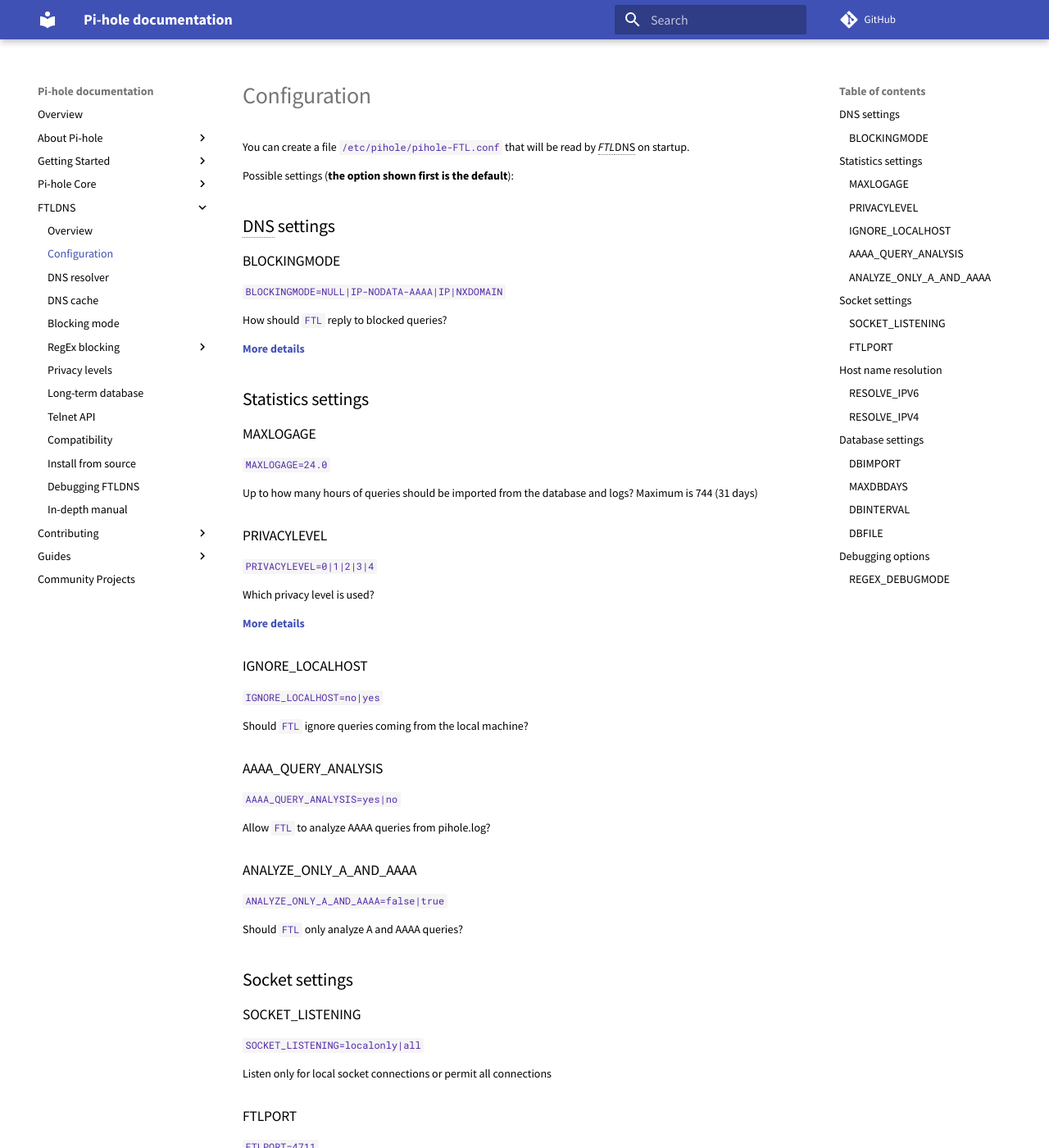
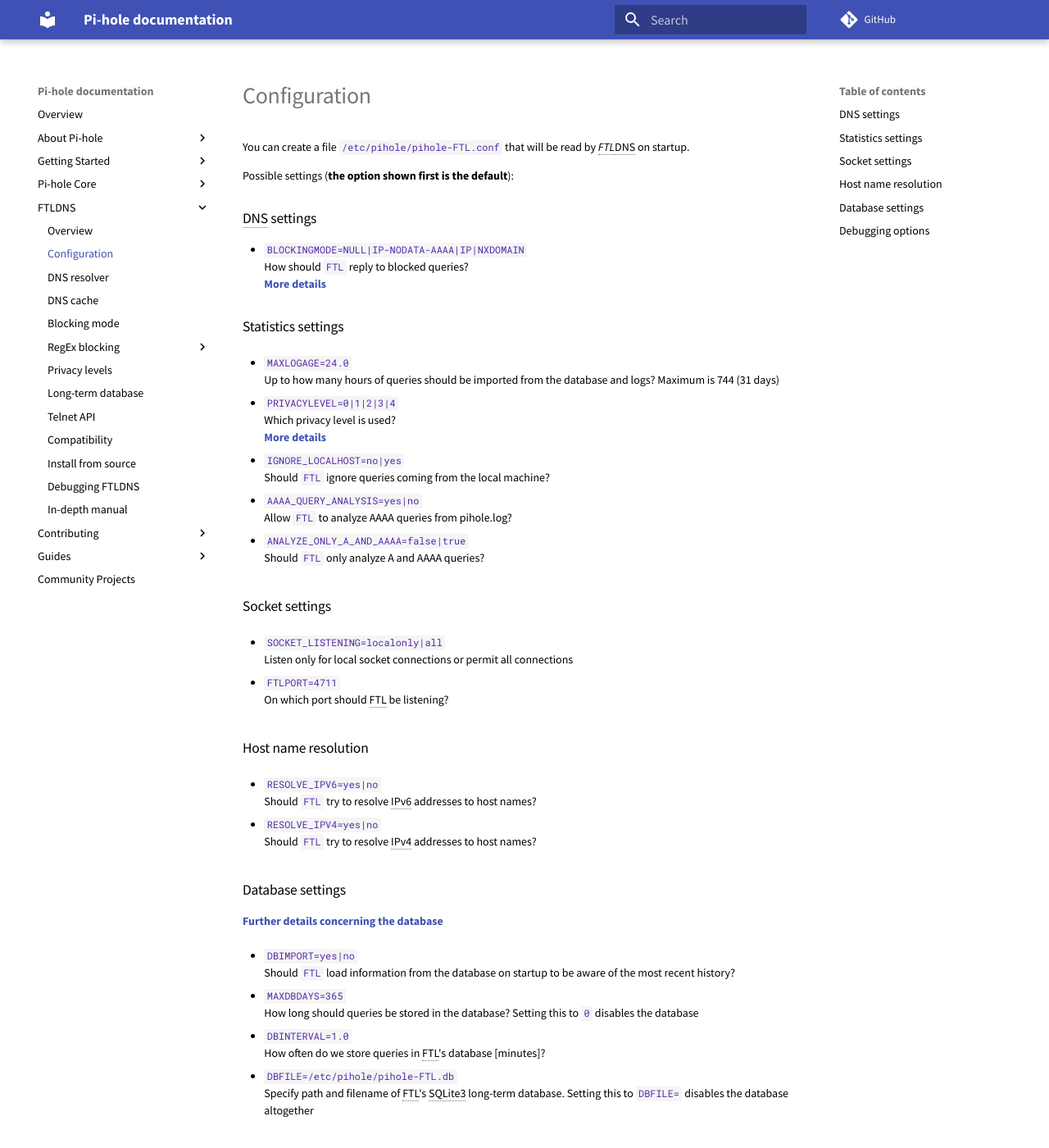
Before and after one commit to pi-hole/docs, an MkDocs documentation site: the page built from docs/ftldns/configfile.md, in a window 1280 px wide and 1400 px high. Shown: the whole window at 82% size. Built offline with MkDocs 1.6.1 and Material for MkDocs 9.7.7, drawn with Linux system fonts in a browser that asks for light colours; comment, search, counter and statistics services are not loaded; some of the changed text lies outside the part shown.

Commit message:
Condense configuration subpage further. This makes it also more readable
Signed-off-by: DL6ER <dl6er@dl6er.de>

```diff
--- a/docs/ftldns/configfile.md
+++ b/docs/ftldns/configfile.md
@@ -1,108 +1,67 @@
 You can create a file `/etc/pihole/pihole-FTL.conf` that will be read by *FTL*DNS on startup.
 
 Possible settings (**the option shown first is the default**):
+### DNS settings
 
-## DNS settings
-
-### BLOCKINGMODE
-`BLOCKINGMODE=NULL|IP-NODATA-AAAA|IP|NXDOMAIN`
-
-How should `FTL` reply to blocked queries?
-
+- `BLOCKINGMODE=NULL|IP-NODATA-AAAA|IP|NXDOMAIN`<br>
+  How should `FTL` reply to blocked queries?<br>
 **[More details](blockingmode.md)**
 
-## Statistics settings
+### Statistics settings
 
-### MAXLOGAGE
-`MAXLOGAGE=24.0`
+- `MAXLOGAGE=24.0`<br>
+  Up to how many hours of queries should be imported from the database and logs? Maximum is 744 (31 days)
 
-Up to how many hours of queries should be imported from the database and logs? Maximum is 744 (31 days)
-
-### PRIVACYLEVEL
-`PRIVACYLEVEL=0|1|2|3|4`
-
-Which privacy level is used?
-
+- `PRIVACYLEVEL=0|1|2|3|4`<br>
+  Which privacy level is used?<br>
 **[More details](privacylevels.md)**
 
-### IGNORE_LOCALHOST
-`IGNORE_LOCALHOST=no|yes`
+- `IGNORE_LOCALHOST=no|yes`<br>
+  Should `FTL` ignore queries coming from the local machine?
 
-Should `FTL` ignore queries coming from the local machine?
+- `AAAA_QUERY_ANALYSIS=yes|no`<br>
+  Allow `FTL` to analyze AAAA queries from pihole.log?
 
-### AAAA_QUERY_ANALYSIS
-`AAAA_QUERY_ANALYSIS=yes|no`
+- `ANALYZE_ONLY_A_AND_AAAA=false|true`<br>
+  Should `FTL` only analyze A and AAAA queries?
 
-Allow `FTL` to analyze AAAA queries from pihole.log?
+### Socket settings
 
-### ANALYZE_ONLY_A_AND_AAAA
-`ANALYZE_ONLY_A_AND_AAAA=false|true`
+- `SOCKET_LISTENING=localonly|all`<br>
+  Listen only for local socket connections or permit all connections
 
-Should `FTL` only analyze A and AAAA queries?
+- `FTLPORT=4711`<br>
+  On which port should FTL be listening?
 
-## Socket settings
+### Host name resolution
 
-### SOCKET_LISTENING
-`SOCKET_LISTENING=localonly|all`
+- `RESOLVE_IPV6=yes|no`<br>
+  Should `FTL` try to resolve IPv6 addresses to host names?
 
-Listen only for local socket connections or permit all connections
+- `RESOLVE_IPV4=yes|no`<br>
+  Should `FTL` try to resolve IPv4 addresses to host names?
 
-### FTLPORT
-`FTLPORT=4711`
+### Database settings
+**[Further details concerning the database](database.md)**
 
-On which port should FTL be listening?
+- `DBIMPORT=yes|no`<br>
+  Should `FTL` load information from the database on startup to be aware of the most recent history?
 
-## Host name resolution
+- `MAXDBDAYS=365`<br>
+  How long should queries be stored in the database? Setting this to `0` disables the database
 
-### RESOLVE_IPV6
-`RESOLVE_IPV6=yes|no`
+- `DBINTERVAL=1.0`<br>
+  How often do we store queries in FTL's database [minutes]?
 
-Should `FTL` try to resolve IPv6 addresses to host names?
+- `DBFILE=/etc/pihole/pihole-FTL.db`<br>
+  Specify path and filename of FTL's SQLite3 long-term database. Setting this to `DBFILE=` disables the database altogether<br>
 
-### RESOLVE_IPV4
-`RESOLVE_IPV4=yes|no`
 
-Should `FTL` try to resolve IPv4 addresses to host names?
+### Debugging options
 
-## Database settings
-
-### DBIMPORT
-`DBIMPORT=yes|no`
-
-Should `FTL` load information from the database on startup to be aware of the most recent history?
-
-**[More details](database.md)**
-
-### MAXDBDAYS
-`MAXDBDAYS=365`
-
-How long should queries be stored in the database?
-Setting this to `0` disables the database
-
-**[More details](database.md)**
-
-### DBINTERVAL
-`DBINTERVAL=1.0`
-
-How often do we store queries in FTL's database [minutes]?
-
-**[More details](database.md)**
-
-### DBFILE
-`DBFILE=/etc/pihole/pihole-FTL.db`
-
-Specify path and filename of FTL's SQLite3 long-term database. Setting this to `DBFILE=` disables the database altogether
-
-**[More details](database.md)**
-
-## Debugging options
-
-### REGEX_DEBUGMODE
-`REGEX_DEBUGMODE=false|true`
-
-Controls if *FTL*DNS should print extended details about regex matching into `pihole-FTL.log`.
-
-**[More details](regex/overview.md)**
+- `REGEX_DEBUGMODE=false|true`<br>
+  Controls if *FTL*DNS should print extended details about regex matching into `pihole-FTL.log`.<br>
+  **[More details](regex/overview.md)**
 
 
 {!abbreviations.md!}
```
